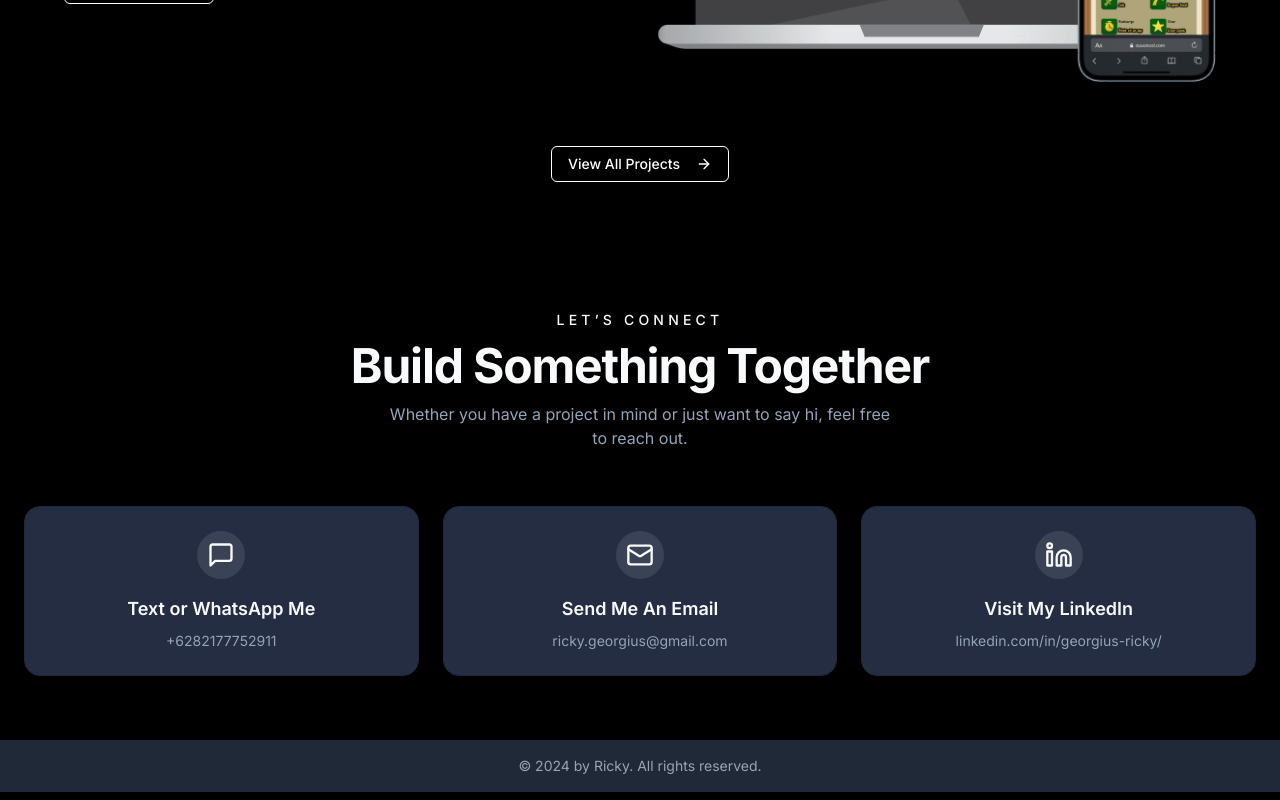
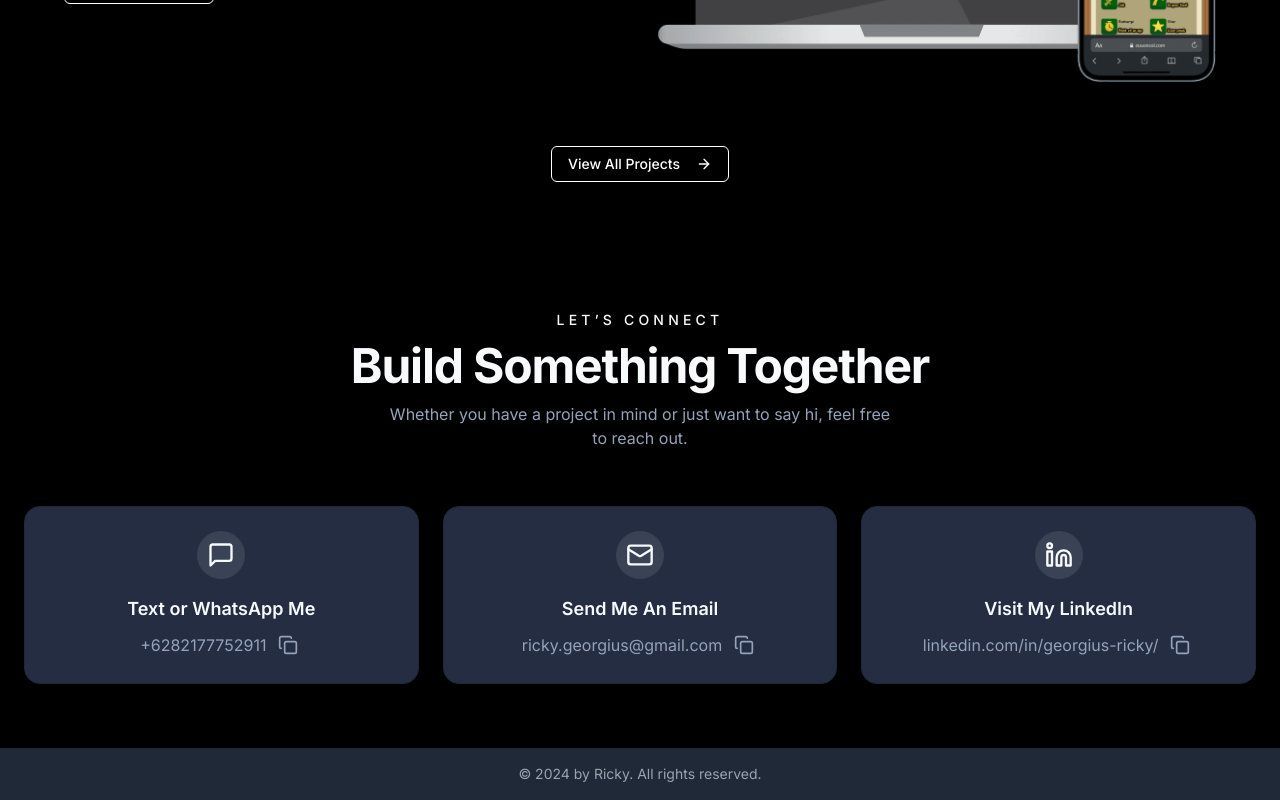
Before and after one commit to georgiusricky/georgiusricky.github.io, a Next.js app: page / in a window 1280 px wide. Shown: the part 4516-5316 px from the top of the page. Built offline with nearby package versions, Linux system fonts and the light colour scheme.

Commit message:
update: add copy button next to contact item

```diff
--- a/app/components/Contact.tsx
+++ b/app/components/Contact.tsx
@@ -1,10 +1,18 @@
 "use client"
 
-import { Linkedin, Mail, MessageSquare } from 'lucide-react'
+import { useState } from 'react'
+import { Linkedin, Mail, MessageSquare, Copy, Check } from 'lucide-react'
 import { useGlobalStore } from '@/stores/globalStore'
 
 export default function Contact() {
   const socials = useGlobalStore((state) => state.socials)
+  const [copiedIndex, setCopiedIndex] = useState<number | null>(null)
+
+  const handleCopy = async (text: string, index: number) => {
+    await navigator.clipboard.writeText(text)
+    setCopiedIndex(index)
+    setTimeout(() => setCopiedIndex(null), 1500)
+  }
 
   const items = [
     {
@@ -30,10 +38,9 @@ export default function Contact() {
   return (
     <section className="w-full py-16 bg-background">
       <div className="container px-4 md:px-6">
-        {/* Header */}
         <div className="space-y-3 text-center">
           <h3 className="text-sm uppercase tracking-[0.3em] text-primary font-medium">
-            Let’s Connect
+            {`Let’s Connect`}
           </h3>
           <h2 className="text-4xl md:text-5xl font-bold tracking-tight">
             Build Something Together
@@ -56,7 +63,24 @@ export default function Contact() {
                 {item.icon}
               </div>
               <h3 className="text-lg font-semibold mb-2">{item.title}</h3>
-              <p className="text-muted-foreground text-sm">{item.desc}</p>
+              <div className="flex items-center gap-2 text-muted-foreground text-md">
+                <span className="select-text">{item.desc}</span>
+                <button
+                  type="button"
+                  onClick={(e) => {
+                    e.preventDefault() // prevent <a> from navigating
+                    handleCopy(item.desc, idx)
+                  }}
+                  className="p-1 rounded hover:bg-primary/10"
+                  aria-label="Copy to clipboard"
+                >
+                  {copiedIndex === idx ? (
+                    <Check className="h-5 w-5 text-green-500" />
+                  ) : (
+                    <Copy className="h-5 w-5 text-muted-foreground" />
+                  )}
+                </button>
+              </div>
             </a>
           ))}
         </div>
```
